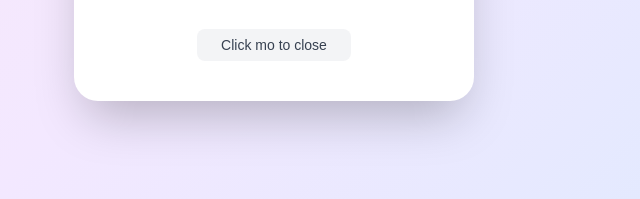
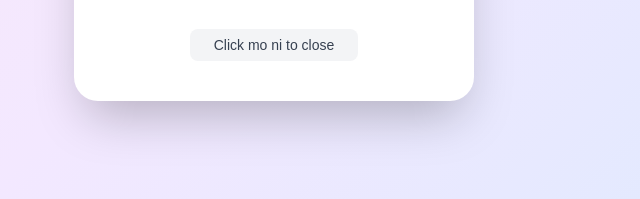
Before and after one commit to merkuloko/For-Sabels-eyes-onleeee, a plain HTML site: page PythonProject5/index.html in a window 1280 px wide. Both pictures are taken after a click on the button "Click mo 'to". Shown: the part 495-694 px from the top of the page, 366-1006 px from the left. Drawn offline with Linux system fonts and the light colour scheme.

Commit message:
Update index.html

```diff
--- a/PythonProject5/index.html
+++ b/PythonProject5/index.html
@@ -42,7 +42,7 @@
 
         <!-- Action buttons -->
         <div class="button-group">
-            <button class="close-button" onclick="closePopup()">Click mo to close</button>
+            <button class="close-button" onclick="closePopup()">Click mo ni to close</button>
         </div>
     </div>
 
```
